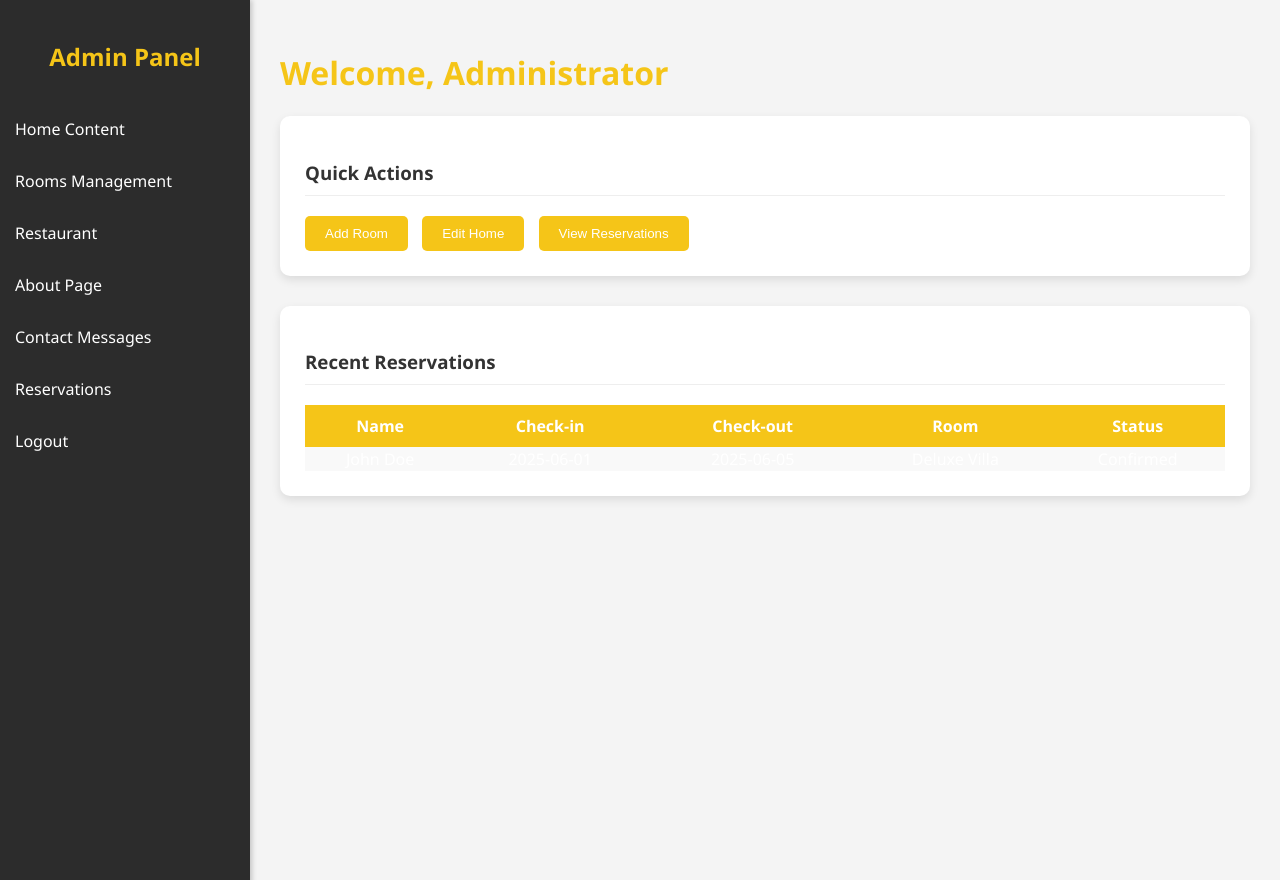
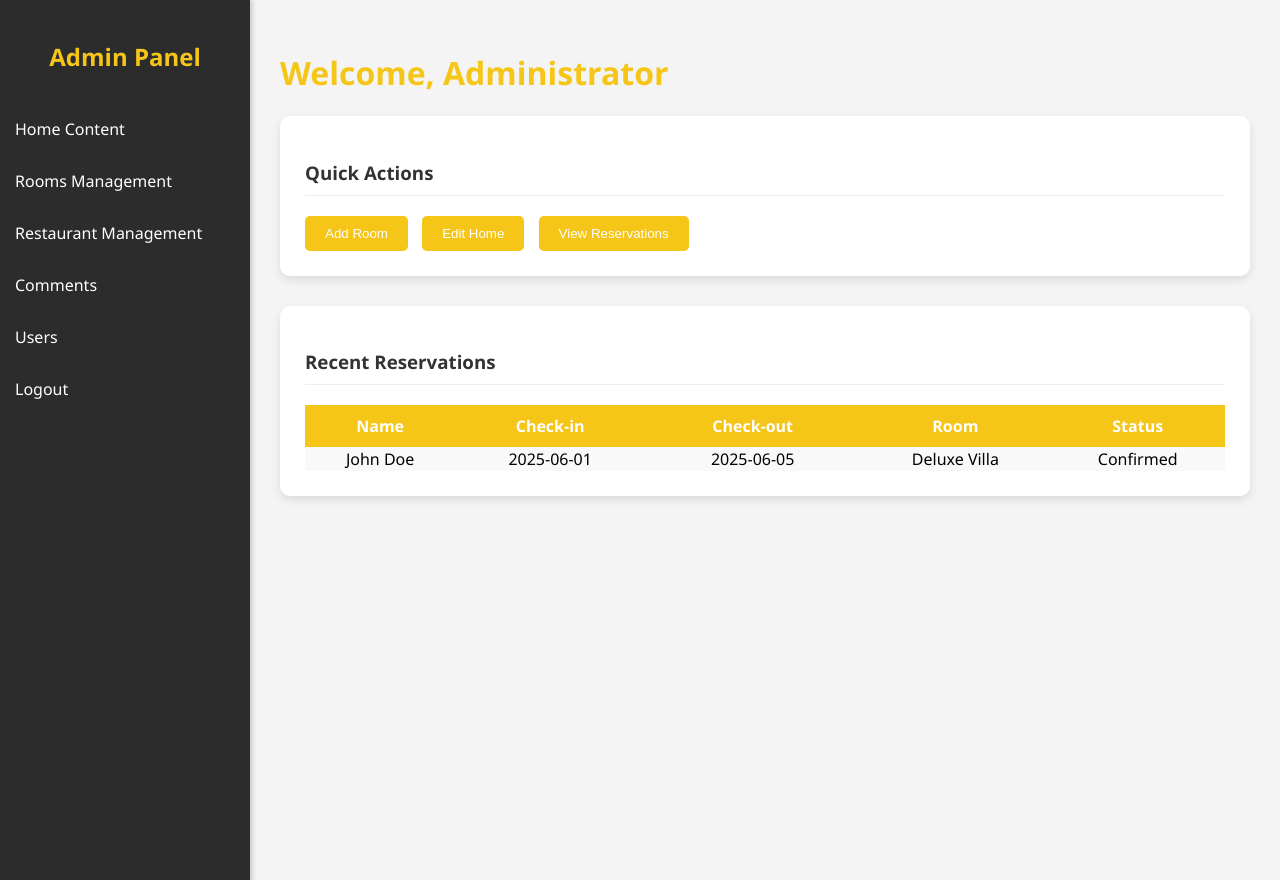
Before and after one commit to Ardit-H/Projekti_UEB25_GR24, a PHP site: page /admin_dashboard.php in a window 1280 px wide. Run offline with PHP 8.4, Linux system fonts and the light colour scheme.

Commit message:
ndryshime,ne menyre qe sidebar te mbetet statik

```diff
--- a/admin_dashboard.php
+++ b/admin_dashboard.php
@@ -1,133 +1,34 @@
-<!DOCTYPE html>
-<html lang="en">
-<head>
-  <meta charset="UTF-8">
-  <title>Admin Dashboard - Amanpuri Hotel</title>
-  <link rel="stylesheet" href="css/headerstyles.css">
-  <link rel="stylesheet" href="css/footerstyles.css">
-  <style>
-    body {
-      margin: 0;
-      font-family: 'Segoe UI', Tahoma, Geneva, Verdana, sans-serif;
-      background-color: #f4f4f4;
-    }
-
-    .sidebar {
-      height: 100vh;
-      width: 250px;
-      position: fixed;
-      top: 0;
-      left: 0;
-      background-color: #2c2c2c;
-      padding-top: 20px;
-      box-shadow: 2px 0 5px rgba(0,0,0,0.2);
-    }
-
-    .sidebar h2 {
-      color: #f5c518;
-      text-align: center;
-      margin-bottom: 30px;
-    }
-
-    .sidebar a {
-      display: block;
-      color: white;
-      padding: 15px;
-      text-decoration: none;
-      transition: background 0.3s;
-    }
-
-    .sidebar a:hover {
-      background-color: #444;
-    }
-
-    .main-content {
-      margin-left: 250px;
-      padding: 30px;
-    }
-
-    .main-content h1 {
-      color: #f5c518;
-    }
-
-    .dashboard-section {
-      background-color: #ffffff;
-      border-radius: 10px;
-      box-shadow: 0 4px 10px rgba(0, 0, 0, 0.1);
-      padding: 25px;
-      margin-bottom: 30px;
-    }
-
-    .dashboard-section h3 {
-      color: #333;
-      border-bottom: 1px solid #eee;
-      padding-bottom: 10px;
-      margin-bottom: 20px;
-    }
-
-    .btn {
-      background-color: #f5c518;
-      border: none;
-      color: #fff;
-      padding: 10px 20px;
-      margin-right: 10px;
-      border-radius: 5px;
-      cursor: pointer;
-    }
-
-    .btn:hover {
-      background-color: #e0b914;
-    }
-  </style>
-</head>
-<body>
-
-<div class="sidebar">
-  <h2>Admin Panel</h2>
-  <a href="#">Home Content</a>
-  <a href="#">Rooms Management</a>
-  <a href="#">Restaurant</a>
-  <a href="#">About Page</a>
-  <a href="#">Contact Messages</a>
-  <a href="#">Reservations</a>
-  <a href="#">Logout</a>
-</div>
+<?php
+session_start();
+include("admind_header.php");
+include("sidebar.php");
+?>
 
 <div class="main-content">
-  <h1>Welcome, Administrator</h1>
+    <h1>Welcome, Administrator</h1>
 
-  <div class="dashboard-section">
-    <h3>Quick Actions</h3>
-    <button class="btn">Add Room</button>
-    <button class="btn">Edit Home</button>
-    <button class="btn">View Reservations</button>
-  </div>
+    <?php
+    $page = $_GET['page'] ?? 'home';
 
-  <div class="dashboard-section">
-    <h3>Recent Reservations</h3>
-    <table style="width: 100%; border-collapse: collapse;">
-      <thead style="background-color: #f5c518; color: white;">
-        <tr>
-          <th style="padding: 10px;">Name</th>
-          <th style="padding: 10px;">Check-in</th>
-          <th style="padding: 10px;">Check-out</th>
-          <th style="padding: 10px;">Room</th>
-          <th style="padding: 10px;">Status</th>
-        </tr>
-      </thead>
-      <tbody>
-        <tr style="text-align: center; background-color: #f9f9f9;">
-          <td>John Doe</td>
-          <td>2025-06-01</td>
-          <td>2025-06-05</td>
-          <td>Deluxe Villa</td>
-          <td>Confirmed</td>
-        </tr>
-      </tbody>
-    </table>
-  </div>
-
+    switch ($page) {
+        case 'home':
+            include("pages/home.php");
+            break;
+        case 'rooms':
+            include("pages/rooms.php");
+            break;
+        case 'restaurant':
+            include("pages/restaurant.php");
+            break;
+        case 'comments':
+            include("pages/comments.php");
+            break;
+        case 'users':
+            include("pages/users.php");
+            break;
+        default:
+            echo "<p>Page not found.</p>";
+            break;
+    }
+    ?>
 </div>
-
-</body>
-</html>
--- /dev/null
+++ b/admind_header.php
@@ -0,0 +1,9 @@
+<!-- header.php -->
+<!DOCTYPE html>
+<html lang="en">
+<head>
+  <meta charset="UTF-8">
+  <title>Admin Dashboard - Amanpuri Hotel</title>
+  <link rel="stylesheet" href="css/sidebar.css">
+</head>
+<body>
--- /dev/null
+++ b/css/sidebar.css
@@ -0,0 +1,72 @@
+    body {
+      margin: 0;
+      font-family: 'Segoe UI', Tahoma, Geneva, Verdana, sans-serif;
+      background-color: #f4f4f4;
+    }
+
+    .sidebar {
+      height: 100vh;
+      width: 250px;
+      position: fixed;
+      top: 0;
+      left: 0;
+      background-color: #2c2c2c;
+      padding-top: 20px;
+      box-shadow: 2px 0 5px rgba(0,0,0,0.2);
+    }
+
+    .sidebar h2 {
+      color: #f5c518;
+      text-align: center;
+      margin-bottom: 30px;
+    }
+
+    .sidebar a {
+      display: block;
+      color: white;
+      padding: 15px;
+      text-decoration: none;
+      transition: background 0.3s;
+    }
+
+    .sidebar a:hover {
+      background-color: #444;
+    }
+
+    .main-content {
+      margin-left: 250px;
+      padding: 30px;
+    }
+
+    .main-content h1 {
+      color: #f5c518;
+    }
+
+    .dashboard-section {
+      background-color: #ffffff;
+      border-radius: 10px;
+      box-shadow: 0 4px 10px rgba(0, 0, 0, 0.1);
+      padding: 25px;
+      margin-bottom: 30px;
+    }
+
+    .dashboard-section h3 {
+      color: #333;
+      border-bottom: 1px solid #eee;
+      padding-bottom: 10px;
+      margin-bottom: 20px;
+    }
+
+    .btn {
+      background-color: #f5c518;
+      border: none;
+      color: #fff;
+      padding: 10px 20px;
+      margin-right: 10px;
+      border-radius: 5px;
+      cursor: pointer;
+    }
+
+    .btn:hover {
+      background-color: #e0b914;
+    }
--- /dev/null
+++ b/sidebar.php
@@ -0,0 +1,10 @@
+
+<div class="sidebar">
+  <h2>Admin Panel</h2>
+  <a href="admin_dashboard.php?page=home">Home Content</a>
+  <a href="admin_dashboard.php?page=rooms">Rooms Management</a>
+  <a href="admin_dashboard.php?page=restaurant">Restaurant Management</a>
+  <a href="admin_dashboard.php?page=comments">Comments</a>
+  <a href="admin_dashboard.php?page=users">Users</a>
+  <a href="logout.php">Logout</a>
+</div>
```
Also changed, not shown: pages/home.php (added, +30 -0 lines), pages/rooms.php (added, +30 -0 lines).
